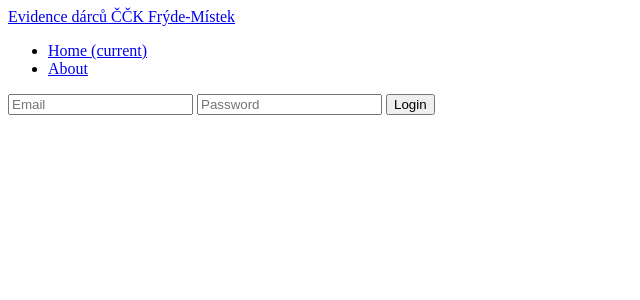
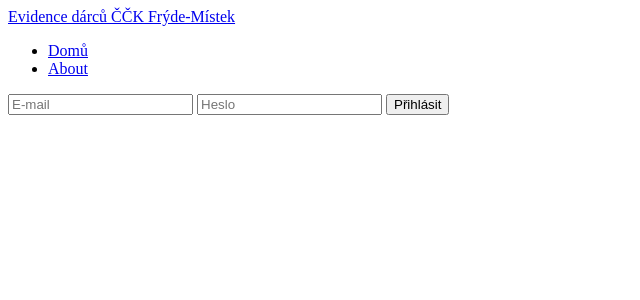
Before and after one commit to frenzymadness/donors_registry, a Flask app: page / in a window 1280 px wide. Shown: the top 300 px of the page, without its empty margins (0-640 px from the left). Run offline with Flask 2, Linux system fonts and the light colour scheme; parts of the project's set-up code (start-up, migrations or seed data) failed here and were passed over.

Commit message:
Učeš prvky v nabídce
• Přeloženy nepřeložené věci.
• Odebráno nadbytečné označení domovské stránky.

```diff
--- a/registry/templates/nav.html
+++ b/registry/templates/nav.html
@@ -6,9 +6,7 @@
   <div class="collapse navbar-collapse" id="navbarSupportedContent">
     <ul class="navbar-nav mr-auto">
       <li class="nav-item active">
-        <a class="nav-link" href="{{ url_for('public.home') }}">Home
-          <span class="sr-only">(current)</span>
-        </a>
+        <a class="nav-link" href="{{ url_for('public.home') }}">Domů</a>
       </li>
       <li class="nav-item">
         <a class="nav-link" href="{{ url_for('public.about') }}">About</a>
@@ -17,7 +15,7 @@
     {% if current_user and current_user.is_authenticated %}
     <ul class="navbar-nav my-auto">
       <li class="nav-item active">
-        <a class="nav-link" href="{{ url_for('user.members') }}">Logged in as {{ current_user.email }}</a>
+        <a class="nav-link" href="{{ url_for('user.members') }}">Přihlášen jako {{ current_user.email }}</a>
       </li>
       <li class="nav-item">
         <a class="nav-link" href="{{ url_for('public.logout') }}">Odhlásit se</a>
@@ -27,9 +25,9 @@
     <form class="form-inline" id="loginForm" method="POST" action="/" role="login">
       <input type="hidden" name="csrf_token" value="{{ csrf_token() }}" />
       <div class="input-group mb-2 mr-sm-2">
-        {{ form.email(placeholder="Email", class_="form-control mr-sm-1 my-auto") }} {{ form.password(placeholder="Password",
+        {{ form.email(placeholder="E-mail", class_="form-control mr-sm-1 my-auto") }} {{ form.password(placeholder="Heslo",
         class_="form-control mr-sm-1 my-auto") }}
-        <button class="btn btn-light btn-primary m-auto" type="submit">Login</button>
+        <button class="btn btn-light btn-primary m-auto" type="submit">Přihlásit</button>
       </div>
     </form>
     </ul>
```
